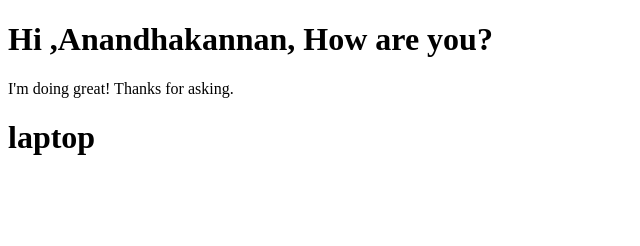
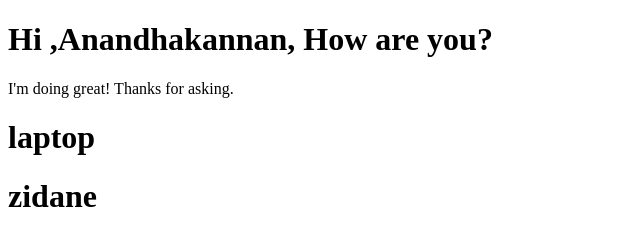
Before and after one commit to sec24ee093/github_train, a plain HTML site: page index.html in a window 1280 px wide. Shown: the whole page, without its empty margins (0-640 px from the left). Drawn offline with Linux system fonts and the light colour scheme.

Commit message:
football

```diff
--- a/index.html
+++ b/index.html
@@ -9,5 +9,6 @@
     <h1>Hi ,Anandhakannan, How are you?</h1>
     <p>I'm doing great! Thanks for asking.</p>
     <h1>laptop</h1>
+    <h1>zidane</h1>
 </body>
 </html>
```
